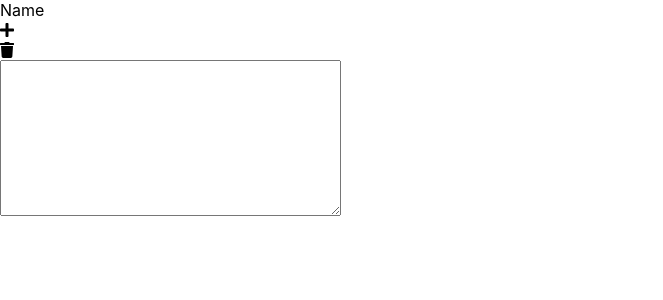
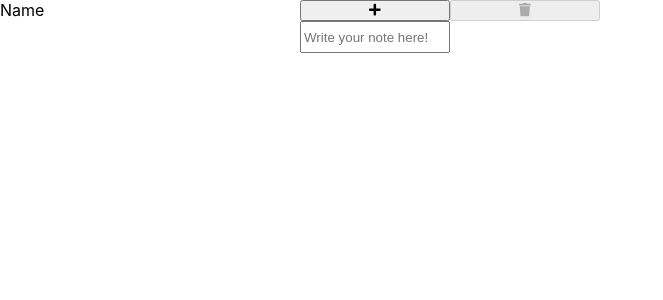
Before and after one commit to WizarDDog/notesProject, a React (Create React App) app in the folder notes-app/: page / in a window 1280 px wide. Shown: the top 300 px of the page, without its empty margins (0-663 px from the left). Built offline with nearby package versions, Linux system fonts and the light colour scheme.

Commit message:
show list of notes

```diff
--- a/notes-app/src/App.css
+++ b/notes-app/src/App.css
@@ -40,6 +40,28 @@
     width: 50px;
     height: 20px
 }*/
-.grid-container {
+.App {
     display: grid;
+    grid-template-columns: 300px 150px 150px;
+    grid-template-rows: auto auto;
 }
+.Name {
+    grid-row: 1;
+    grid-column: 1;
+}
+#Icon1 {
+    grid-row: 1;
+    grid-column: 2;
+}
+#Icon2 {
+    grid-row: 1;
+    grid-column: 3
+}
+.WrittenNotes {
+    grid-row: 2;
+    grid-column: 1
+}
+.Note {
+    grid-row: 2;
+    grid-column: 2;
+}
--- a/notes-app/src/App.js
+++ b/notes-app/src/App.js
@@ -1,29 +1,53 @@
-import React, { Component } from 'react';
-import logo from './logo.svg';
+import React, {Component} from 'react';
 import './App.css';
 
 
-import { library } from '@fortawesome/fontawesome-svg-core'
-import { FontAwesomeIcon } from '@fortawesome/react-fontawesome'
-import { faPlus, faTrash } from '@fortawesome/free-solid-svg-icons'
+import {library} from '@fortawesome/fontawesome-svg-core'
+import {FontAwesomeIcon} from '@fortawesome/react-fontawesome'
+import {faPlus, faTrash} from '@fortawesome/free-solid-svg-icons'
+
 library.add(faPlus, faTrash)
 
 class App extends Component {
-  render() {
-    return (
-      <div className="App grid-container">
-        <header className="App-header">
-            <div className="Name grid-item">Name</div>
-            <div className="grid-item">
-                <div id="Icon" ><FontAwesomeIcon icon="plus" /></div>
-                <div id="Icon" ><FontAwesomeIcon icon="trash" /></div>
-                <div id="Icon" ><FontAwesomeIcon icon="ghost" /></div>
+    constructor(props){
+        super(props);
+        this.state = {
+            note: "",
+            savedNote: "",
+            writtenNotes: []
+        }
+    }
+
+    saveNote(e){
+        this.state.note = e.target.value;
+
+    }
+
+    showSavedNote() {
+        var newNote = this.state.note
+        this.setState({
+            savedNote : newNote,
+        })
+        this.state.writtenNotes.push(newNote)
+        document.getElementById('input').value = ''
+    }
+
+
+    render() {
+        return (
+            <div className="App ">
+                <div className="Name ">Name</div>
+                <button type="submit" onClick={()=> this.showSavedNote()} id="Icon1"><FontAwesomeIcon icon="plus"/></button>
+                <button disabled id="Icon2"><FontAwesomeIcon icon="trash"/></button>
+                <ul className="WrittenNotes">
+                    {this.state.writtenNotes.map((item ,i) => {
+                        return <li key={i} >{item}</li>
+                    })}</ul>
+                <input className="Note" id="input" placeholder="Write your note here!" cols={40} rows={10}
+                          onChange={(e) => this.saveNote(e)} defaultValue={this.state.note}/>
             </div>
-        </header>
-          <div className="Note grid-item"><textarea cols={40} rows={10}/></div>
-      </div>
-    );
-  }
+        );
+    }
 }
 
 export default App;
```
